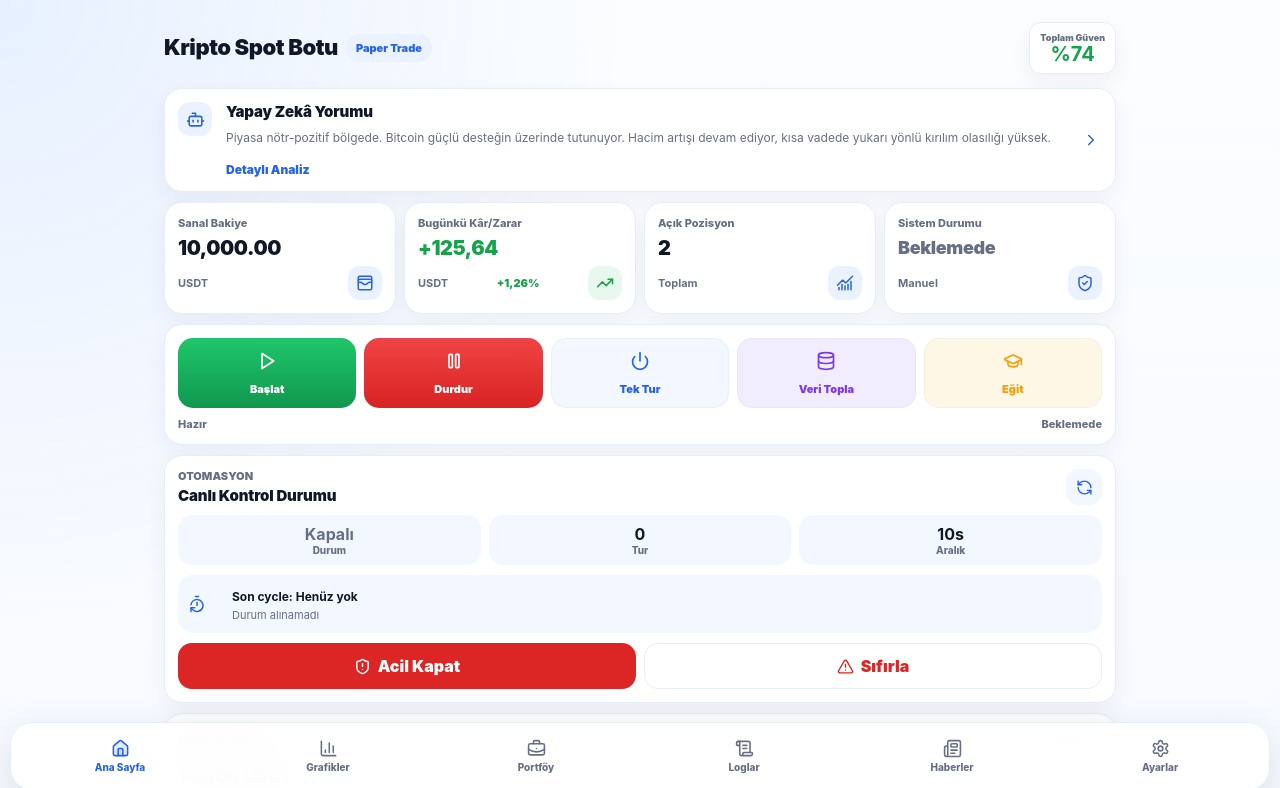
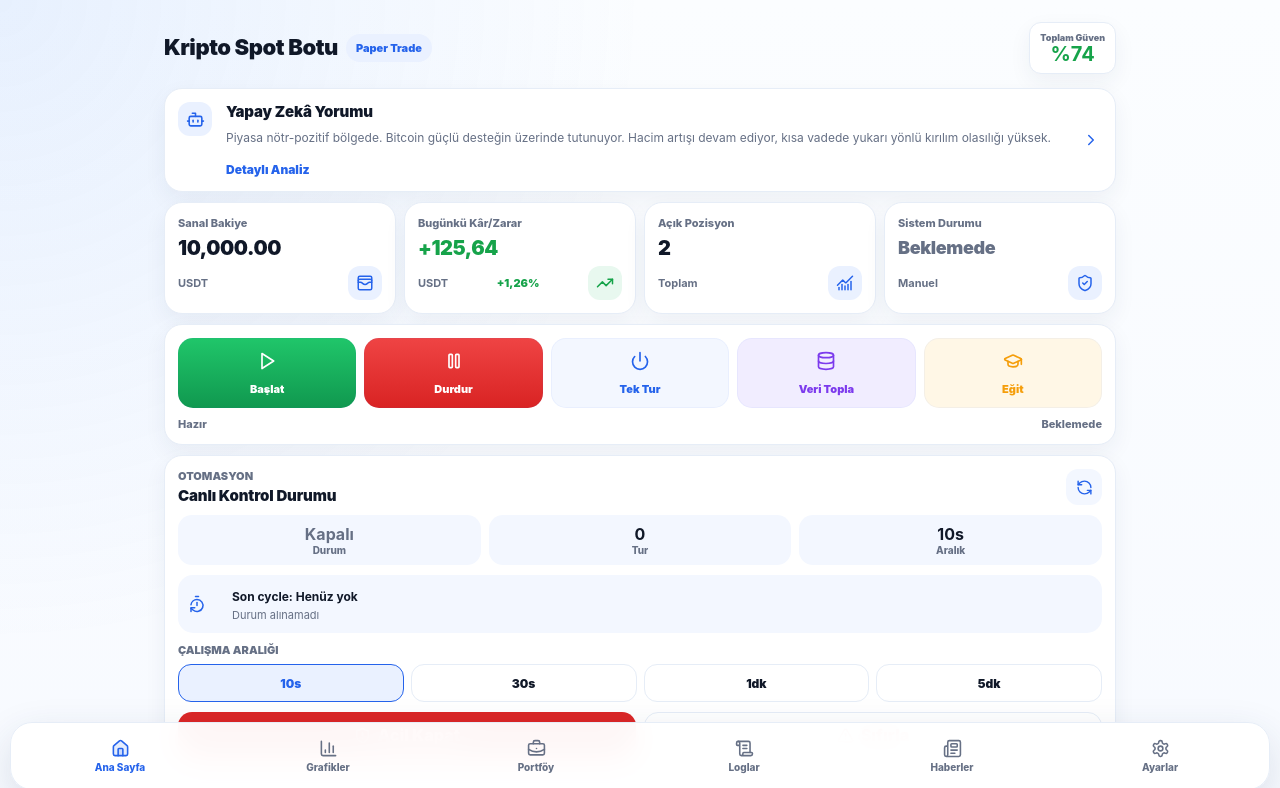
Before and after one commit to mehmetdem2005/Yeni-, a Next.js app in the folder frontend/: page / in a window 1280 px wide. Shown: the top 788 px of the page. Built offline with nearby package versions, Linux system fonts and the light colour scheme; no server answers.

Commit message:
Add automation interval selector to status card

```diff
--- a/frontend/components/AutomationStatusCard.tsx
+++ b/frontend/components/AutomationStatusCard.tsx
@@ -23,6 +23,8 @@ type ConfirmAction = {
   dangerText: string;
 } | null;
 
+const intervals = [10, 30, 60, 300];
+
 function formatTime(value?: string | null) {
   if (!value) return 'Henüz yok';
   try {
@@ -30,6 +32,12 @@ function formatTime(value?: string | null) {
   } catch {
     return value;
   }
+}
+
+function intervalLabel(value: number) {
+  if (value < 60) return `${value}s`;
+  if (value === 60) return '1dk';
+  return `${Math.round(value / 60)}dk`;
 }
 
 export function AutomationStatusCard() {
@@ -63,9 +71,24 @@ export function AutomationStatusCard() {
     }
   }
 
+  async function updateInterval(seconds: number) {
+    setBusy(`interval-${seconds}`);
+    setMessage(`${intervalLabel(seconds)} aralığı ayarlanıyor...`);
+    try {
+      const data = await apiPost<AutomationStatus>('/api/control/interval', { interval_seconds: seconds });
+      setStatus(data);
+      setMessage(data.note || `Aralık ${intervalLabel(seconds)} yapıldı`);
+    } catch {
+      setMessage('Aralık güncellenemedi');
+    } finally {
+      setBusy(null);
+    }
+  }
+
   useEffect(() => { refresh(); }, []);
 
   const running = Boolean(status?.running);
+  const activeInterval = status?.interval_seconds ?? 10;
   return (
     <section className="card" style={{ display: 'grid', gap: 10, position: 'relative' }}>
       <div style={{ display: 'flex', justifyContent: 'space-between', alignItems: 'center', gap: 10 }}>
@@ -88,7 +111,7 @@ export function AutomationStatusCard() {
           <div style={{ color: 'var(--muted)', fontSize: 10, fontWeight: 800 }}>Tur</div>
         </div>
         <div style={{ borderRadius: 14, background: 'var(--surface-soft)', padding: 9, textAlign: 'center' }}>
-          <b>{status?.interval_seconds ?? 10}s</b>
+          <b>{intervalLabel(activeInterval)}</b>
           <div style={{ color: 'var(--muted)', fontSize: 10, fontWeight: 800 }}>Aralık</div>
         </div>
       </div>
@@ -98,6 +121,37 @@ export function AutomationStatusCard() {
         <div>
           <b style={{ fontSize: 12 }}>Son cycle: {formatTime(status?.last_cycle_at)}</b>
           <p style={{ margin: '3px 0 0', color: 'var(--muted)', fontSize: 11, lineHeight: 1.35 }}>{status?.last_error || message}</p>
+        </div>
+      </div>
+
+      <div style={{ display: 'grid', gap: 7 }}>
+        <div style={{ color: 'var(--muted)', fontSize: 11, fontWeight: 900 }}>ÇALIŞMA ARALIĞI</div>
+        <div style={{ display: 'grid', gridTemplateColumns: 'repeat(4, 1fr)', gap: 7 }}>
+          {intervals.map((seconds) => {
+            const active = activeInterval === seconds;
+            const loading = busy === `interval-${seconds}`;
+            return (
+              <button
+                key={seconds}
+                type="button"
+                onClick={() => updateInterval(seconds)}
+                disabled={Boolean(busy)}
+                style={{
+                  minHeight: 38,
+                  border: `1px solid ${active ? 'var(--primary)' : 'var(--border)'}`,
+                  borderRadius: 13,
+                  background: active ? 'var(--primary-soft)' : '#fff',
+                  color: active ? 'var(--primary)' : 'var(--text)',
+                  fontWeight: 950,
+                  fontSize: 12,
+                  display: 'grid',
+                  placeItems: 'center',
+                }}
+              >
+                {loading ? <Loader2 className="spin" size={15} /> : intervalLabel(seconds)}
+              </button>
+            );
+          })}
         </div>
       </div>
 
```
